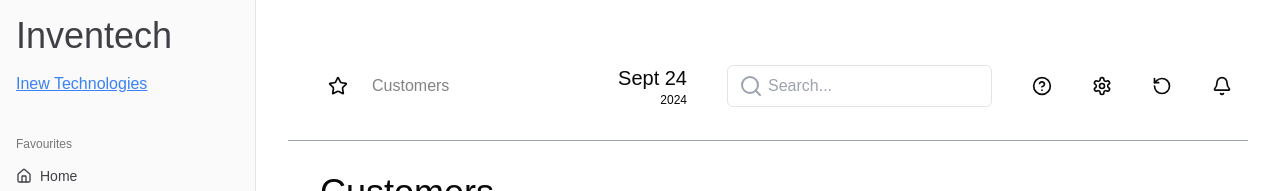
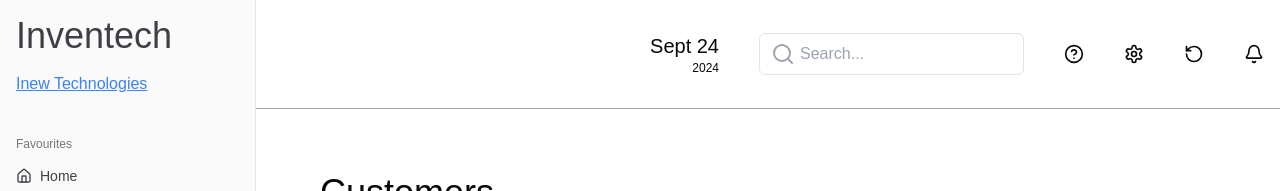
Before and after one commit to Shabbar10/inewtech-assignment, a Next.js app: page /customers in a window 1280 px wide. Shown: the top 191 px of the page. Built offline with nearby package versions, Linux system fonts and the light colour scheme; no server answers; the database is empty.

Commit message:
Moved navbar to its own component

```diff
--- a/src/app/customers/page.jsx
+++ b/src/app/customers/page.jsx
@@ -42,7 +42,7 @@ function Customers() {
 
   return (
     <>
-      <div className="flex flex-col sm:flex-row justify-between items-start sm:items-center w-full p-2 sm:p-4 gap-2 sm:gap-4 border-b border-gray-400">
+      {/* <div className="flex flex-col sm:flex-row justify-between items-start sm:items-center w-full p-2 sm:p-4 gap-2 sm:gap-4 border-b border-gray-400">
         <div className="flex items-center pl-2 sm:pl-6 py-2 sm:py-4">
           <Star className="h-5 w-5" />
           <p className="pl-2 sm:pl-6 opacity-50">Customers</p>
@@ -81,7 +81,7 @@ function Customers() {
             <Bell className="h-5 w-5" />
           </div>
         </div>
-      </div>
+      </div> */}
 
       <div className="w-full p-4 sm:p-8 flex flex-col">
         <div className="text-2xl sm:text-4xl mb-3 sm:mb-5">Customers</div>
--- a/src/app/layout.jsx
+++ b/src/app/layout.jsx
@@ -2,8 +2,9 @@ import localFont from "next/font/local";
 import "./globals.css";
 import { SidebarProvider, SidebarTrigger } from "@/components/ui/sidebar";
 import { AppSidebar } from "@/components/app-sidebar";
-import { Menu } from "lucide-react";
+import { Menu, Star } from "lucide-react";
 import { Button } from "@/components/ui/button";
+import Navbar from "@/components/navbar";
 
 const geistSans = localFont({
   src: "./fonts/GeistVF.woff",
@@ -31,6 +32,7 @@ export default function RootLayout({ children }) {
       <body
         className={`${geistSans.variable} ${geistMono.variable} antialiased`}
       >
+        <Navbar />
         <SidebarProvider className="flex min-h-screen">
           <div className="fixed top-4 left-4 z-50 lg:hidden">
             <SidebarTrigger>
--- /dev/null
+++ b/src/components/navbar.jsx
@@ -0,0 +1,62 @@
+"use client";
+
+import {
+  Star,
+  CircleHelp,
+  Settings,
+  RotateCcw,
+  Bell,
+  Search,
+  Filter,
+  Menu,
+} from "lucide-react";
+import React, { useState } from "react";
+import { Button } from "./ui/button";
+
+function Navbar() {
+  const [showMobileMenu, setShowMobileMenu] = useState(false);
+  return (
+    <div className="flex flex-col sm:flex-row justify-between items-start sm:items-center w-full p-2 sm:p-4 gap-2 sm:gap-4 border-b border-gray-400">
+      <div className="flex items-center pl-2 sm:pl-6 py-2 sm:py-4">
+        <Star className="h-5 w-5" />
+        <p className="pl-2 sm:pl-6 opacity-50">Customers</p>
+      </div>
+
+      <Button
+        variant="ghost"
+        className="sm:hidden"
+        onClick={() => setShowMobileMenu(!showMobileMenu)}
+      >
+        <Menu className="h-6 w-6" />
+      </Button>
+
+      <div
+        className={`
+          flex flex-col sm:flex-row items-start sm:items-center gap-3 sm:gap-10 py-2 sm:py-4 w-full sm:w-auto
+          ${showMobileMenu ? "flex" : "hidden sm:flex"}
+        `}
+      >
+        <div className="flex flex-col items-start sm:items-end">
+          <div className="text-lg sm:text-xl">Sept 24</div>
+          <div className="text-xs">2024</div>
+        </div>
+        <div className="relative w-full sm:w-auto">
+          <Search className="absolute left-3 top-1/2 -translate-y-1/2 text-gray-400" />
+          <input
+            type="text"
+            placeholder="Search..."
+            className="w-full sm:w-auto pl-10 pr-4 py-2 border rounded-md focus:outline-none focus:ring-2 focus:ring-blue-500"
+          />
+        </div>
+        <div className="flex gap-4 sm:gap-10">
+          <CircleHelp className="h-5 w-5" />
+          <Settings className="h-5 w-5" />
+          <RotateCcw className="h-5 w-5" />
+          <Bell className="h-5 w-5" />
+        </div>
+      </div>
+    </div>
+  );
+}
+
+export default Navbar;
```
